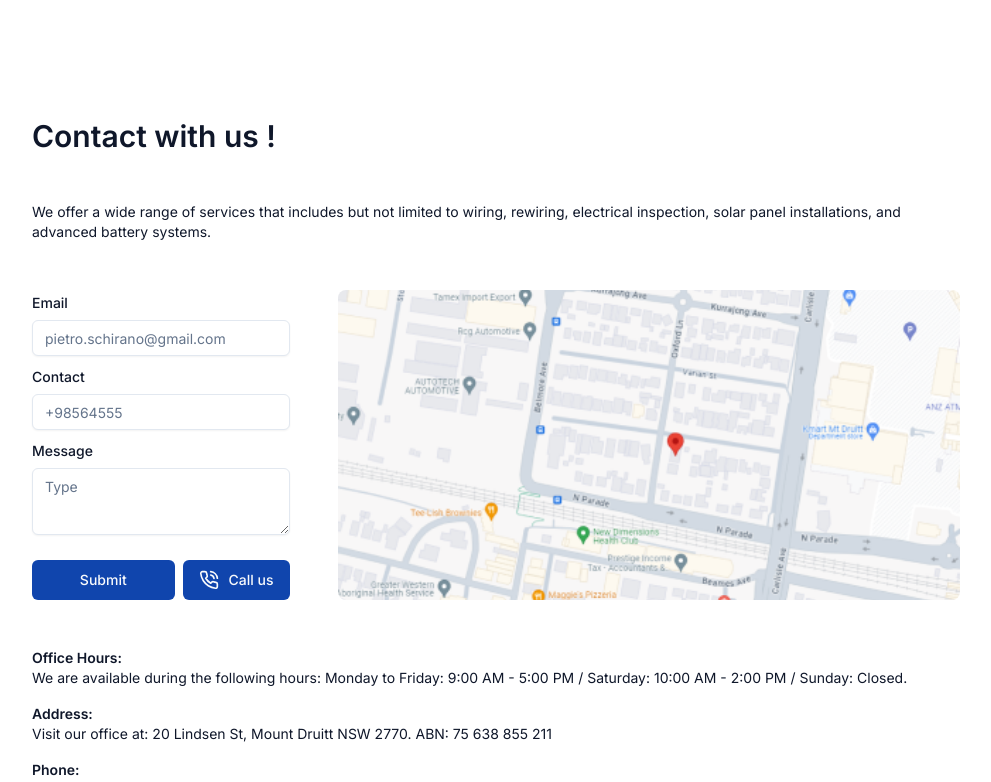
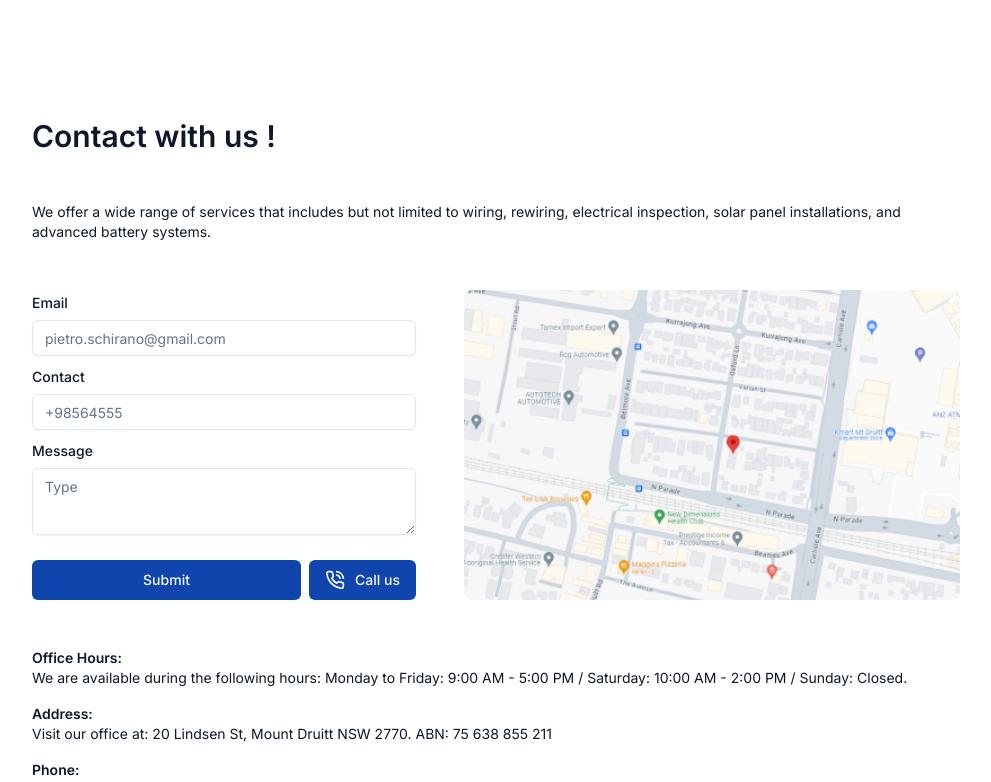
Before and after one commit to sadat66/spyene-client, a Next.js app: page /contact in a window 1280 px wide. Shown: the part 583-1365 px from the top of the page, without its empty margins (144-1135 px from the left). Built offline with nearby package versions, Linux system fonts and the light colour scheme; no server answers.

Commit message:
fixed contact us form

```diff
--- a/src/app/contact/_components/get-in-touch.jsx
+++ b/src/app/contact/_components/get-in-touch.jsx
@@ -4,7 +4,7 @@ import Image from "next/image";
 const GentInTouch = () => {
   return (
     <>
-      <div className="w-full max-w-[928px] space-y-6 md:space-y-12 p-4 md:p-0 mx-auto">
+      <div className="w-full max-w-[928px] px-4 lg:px-0 space-y-6 md:space-y-12  mx-auto">
         <h2 className="text-2xl md:text-3xl text-[#0F172A] font-semibold leading-7 md:leading-9">
           Contact with us !
         </h2>
@@ -14,7 +14,7 @@ const GentInTouch = () => {
           and advanced battery systems.
         </p>
         <div className="flex flex-col md:flex-row space-y-6 md:space-y-0 md:space-x-12">
-          <div className="w-[384px]">
+          <div className="w-full lg:max-w-[384px]">
             <ContactUsForm iscall={true} />
           </div>
           <Image
```
